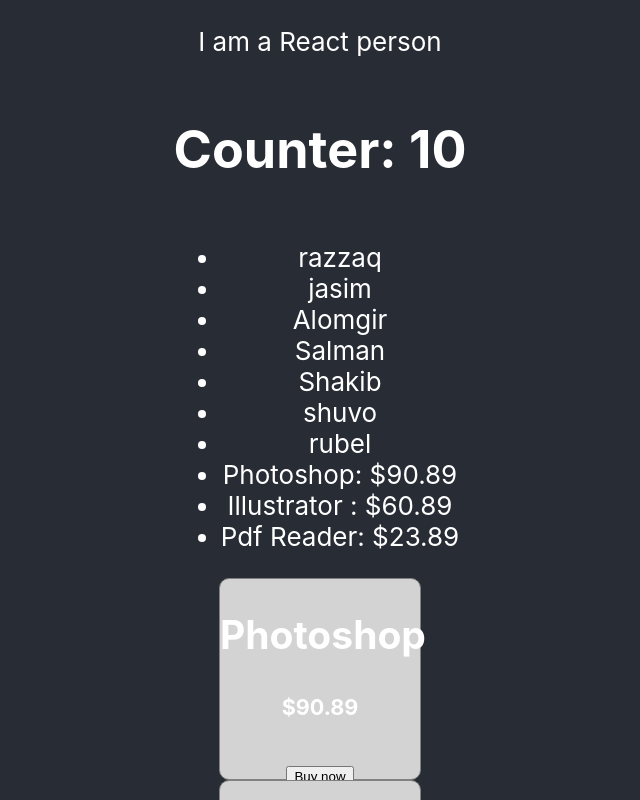
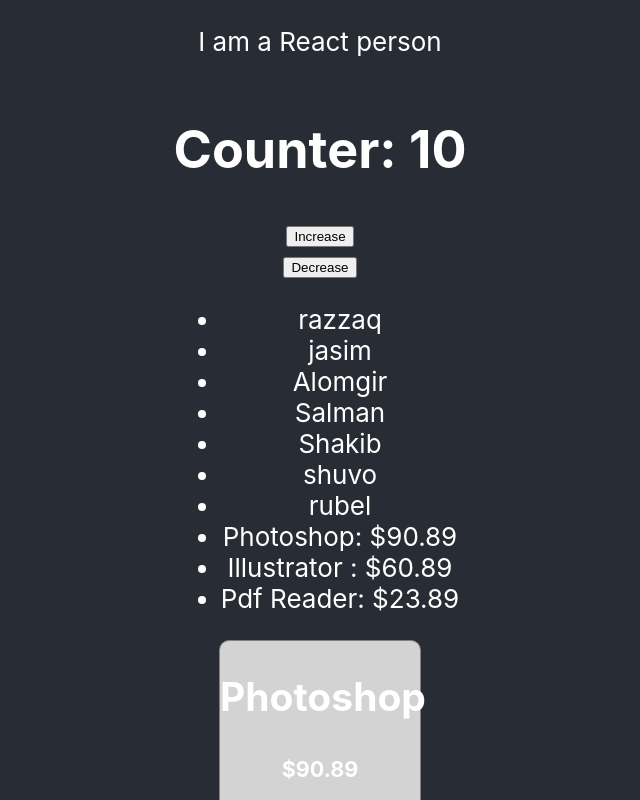
Before and after one commit to BbillahrariBBr/web-practice, a React (Create React App) app in the folder react/core-concepts/: page / in a window 1280 px wide. Shown: the top 800 px of the page, without its empty margins (320-960 px from the left). Built offline with nearby package versions, Linux system fonts and the light colour scheme.

Commit message:
add decrease

```diff
--- a/react/core-concepts/src/App.js
+++ b/react/core-concepts/src/App.js
@@ -39,9 +39,20 @@ function App() {
 
 function Counter() {
   const [count, setCount] = useState(10);
+  const handleIncrease = () => {
+    const newCount = count +1;
+    setCount(newCount);
+  };
+  // const handleDecrease = () => {
+  //   const newCount = count -1;
+  //   setCount(newCount);
+  // }
     return(
       <div>
         <h1>Counter: {count}</h1>
+        <button onClick={handleIncrease}>Increase</button>
+        <br />
+        <button onMouseMove={ () => setCount(count -1)}>Decrease</button>
       </div>
     )
 }
```
